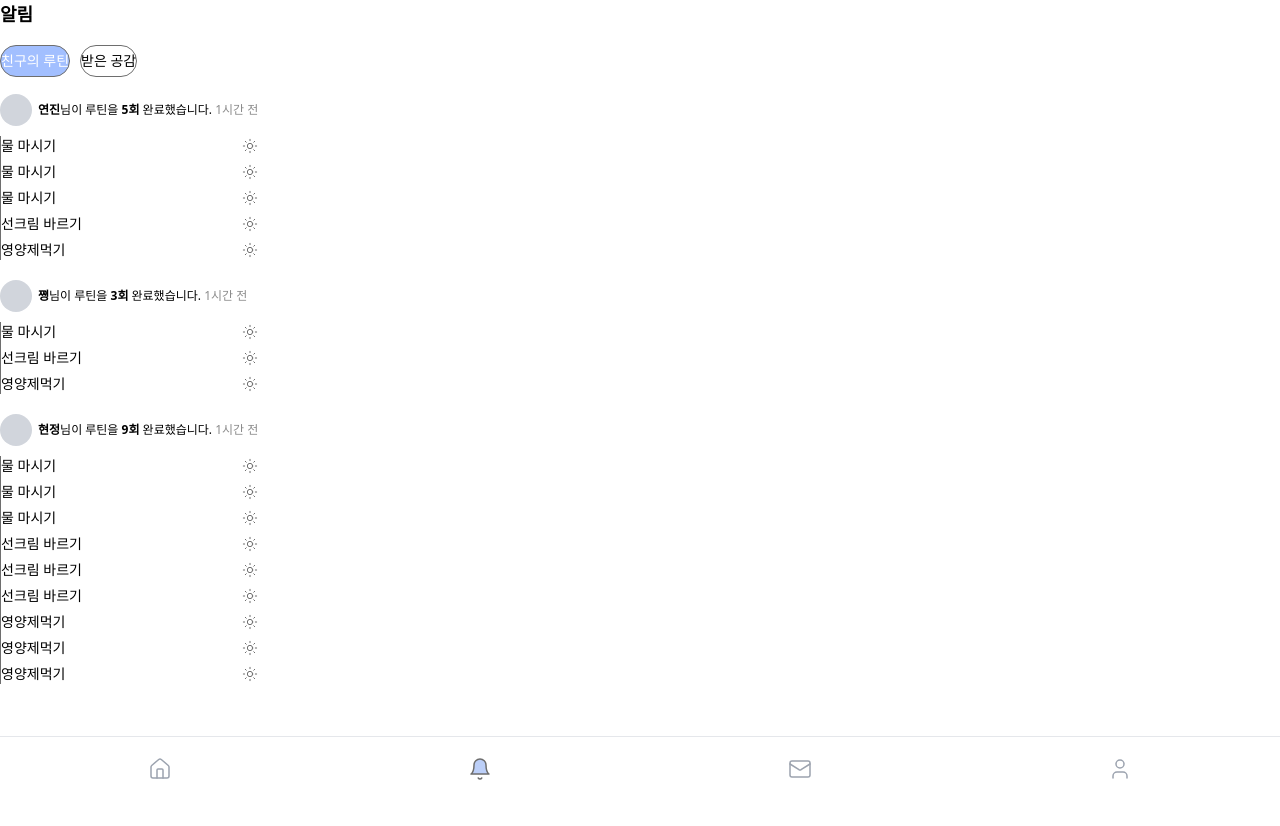
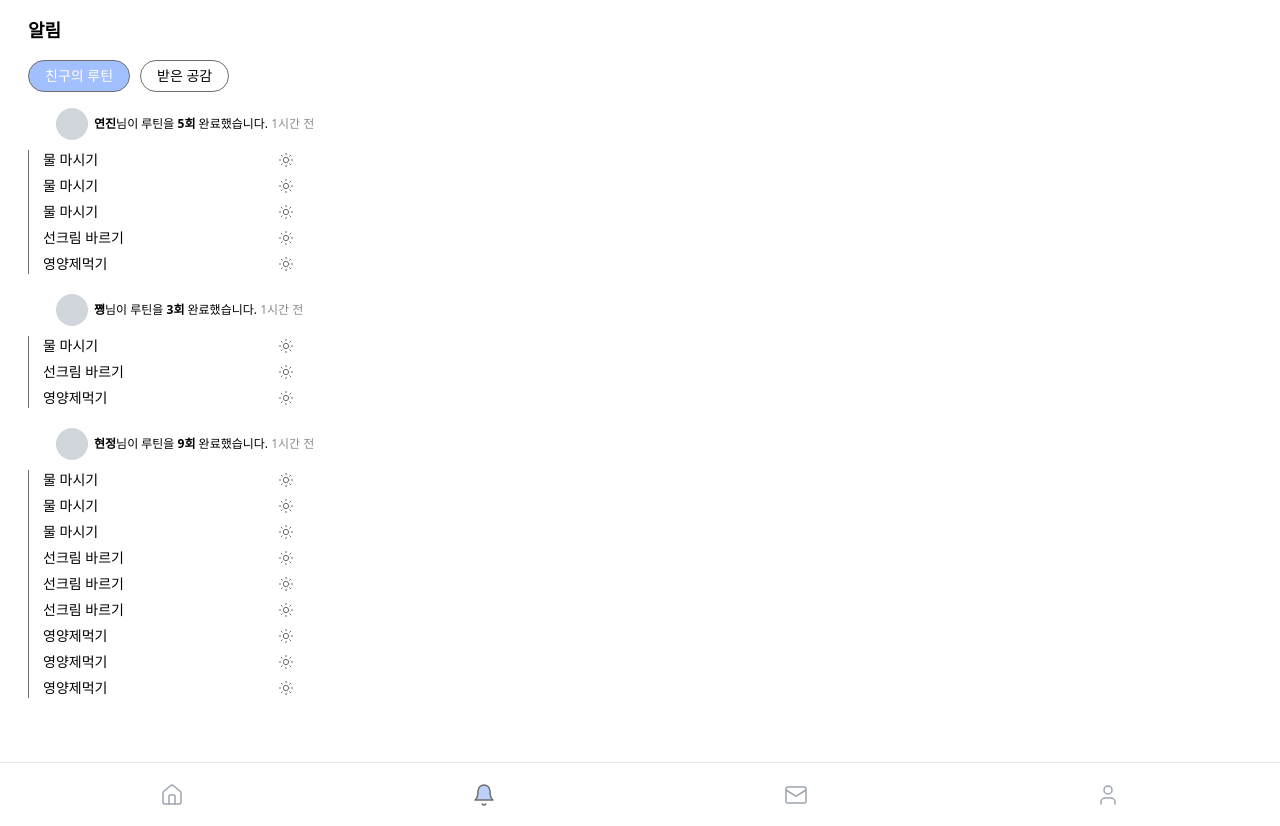
Before and after one commit to ryudahlia-max/14th-hackathon-team-2, a React (Vite) app in the folder frontend/: page / in a window 1280 px wide. Both pictures are taken after a click on the button 480 px from the left and 768 px from the top of the page. Before the commit the page ends 800 px from the top, so only its background shows below. Built offline with nearby package versions, Linux system fonts and the light colour scheme.

Commit message:
feat: 친구의 루틴 페이지 구현

```diff
--- a/frontend/src/index.css
+++ b/frontend/src/index.css
@@ -1,9 +1,11 @@
 @import "tailwindcss";
 
-* {
-  box-sizing: border-box;
-  margin: 0;
-  padding: 0;
+@layer base {
+  * {
+    box-sizing: border-box;
+    margin: 0;
+    padding: 0;
+  }
 }
 
 body {
--- a/frontend/src/pages/NotificationPage.tsx
+++ b/frontend/src/pages/NotificationPage.tsx
@@ -68,7 +68,7 @@ export default function NotificationPage() {
   const [tab, setTab] = useState<NotificationTab>('friendRoutine');
 
   return (
-    <div className="flex w-full flex-col items-start gap-[17px] pl-7 pt-4">
+    <div className="flex w-full flex-col items-start gap-4 pl-7 pt-4">
       <p className="text-lg font-bold text-black">알림</p>
       <div className="flex gap-2.5 items-center pr-7">
         <button
```
